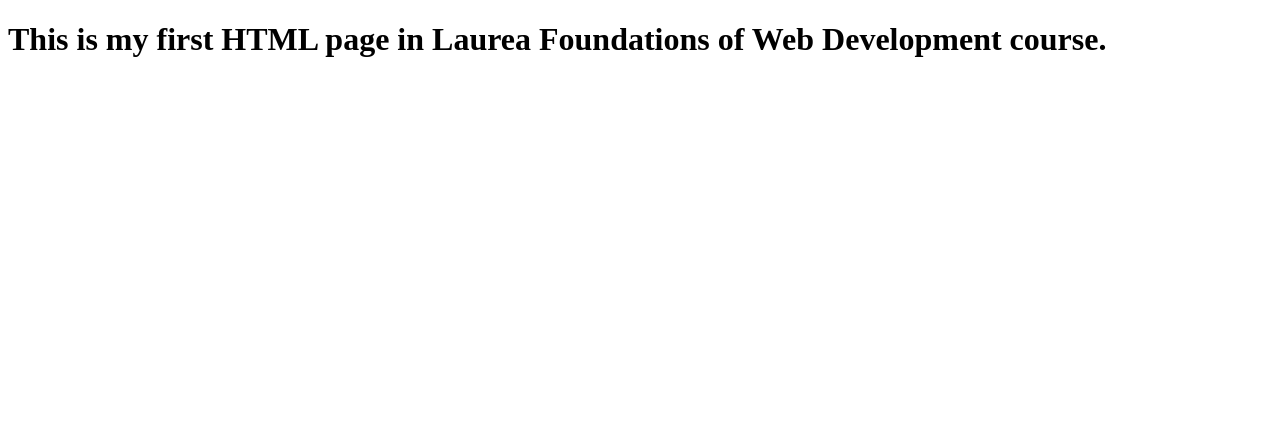
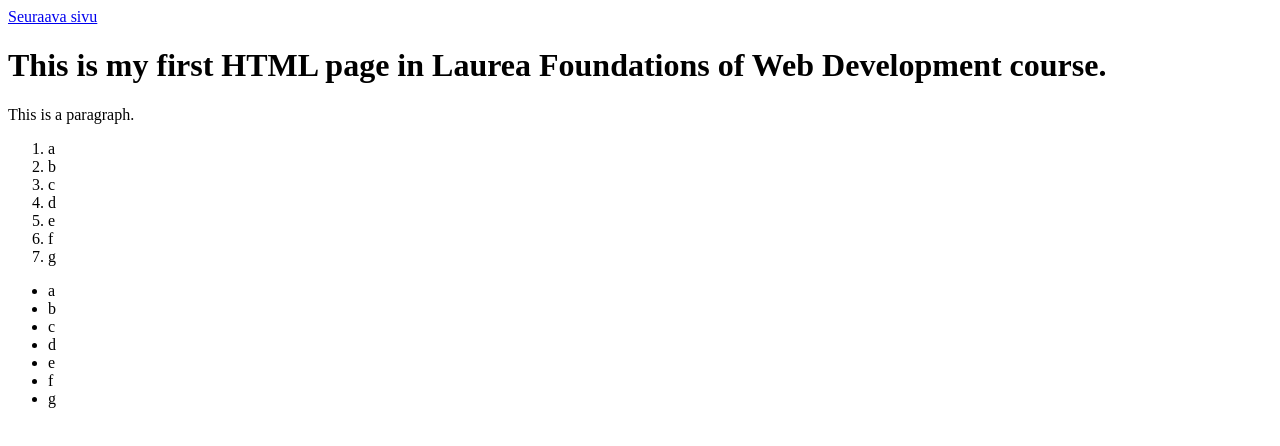
Before and after one commit to SaaraM1/SaaraM1, a plain HTML site: page index.html in a window 1280 px wide. Drawn offline with Linux system fonts and the light colour scheme.

Commit message:
Update index.html

```diff
--- a/index.html
+++ b/index.html
@@ -1,8 +1,37 @@
 <!DOCTYPE html>
-<html>
+<html lang="en">
+<head>
+<meta charset="utf-8">
+<title>Saara testailee</title>
+  <link rel="stylesheet" href="styles.css">
+</head>
 <body>
 
-<h1>This is my first HTML page in Laurea Foundations of Web Development course.</h1>
+<a href="file:///C:/Users/saara/Desktop/Laurea/Foundations%20of%20Web%20Development%20R0244-3020/second.html">Seuraava sivu</a>
+<div class="myDiv">
+<h1><h1>This is my first HTML page in Laurea Foundations of Web Development course.</h1></h1>
+<p>This is a paragraph.</p>
+</div>
+
+<ol id="list-1">
+<li>a</li>
+<li>b</li>
+<li>c</li>
+<li>d</li>
+<li>e</li>
+<li>f</li>
+<li>g</li>
+</ol>
+
+<ul id="list-2">
+<li>a</li>
+<li>b</li>
+<li>c</li>
+<li>d</li>
+<li>e</li>
+<li>f</li>
+<li>g</li>
+</ul>
 
 </body>
 </html>
```
